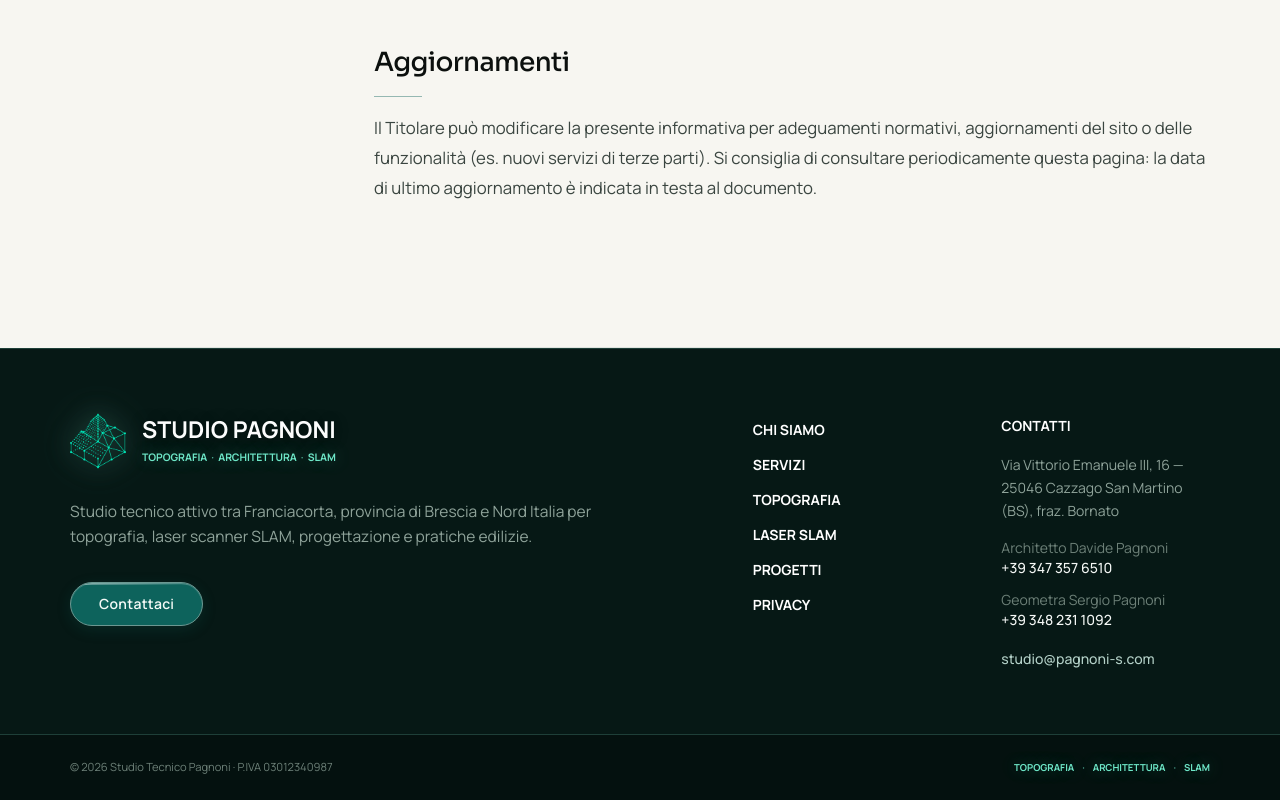
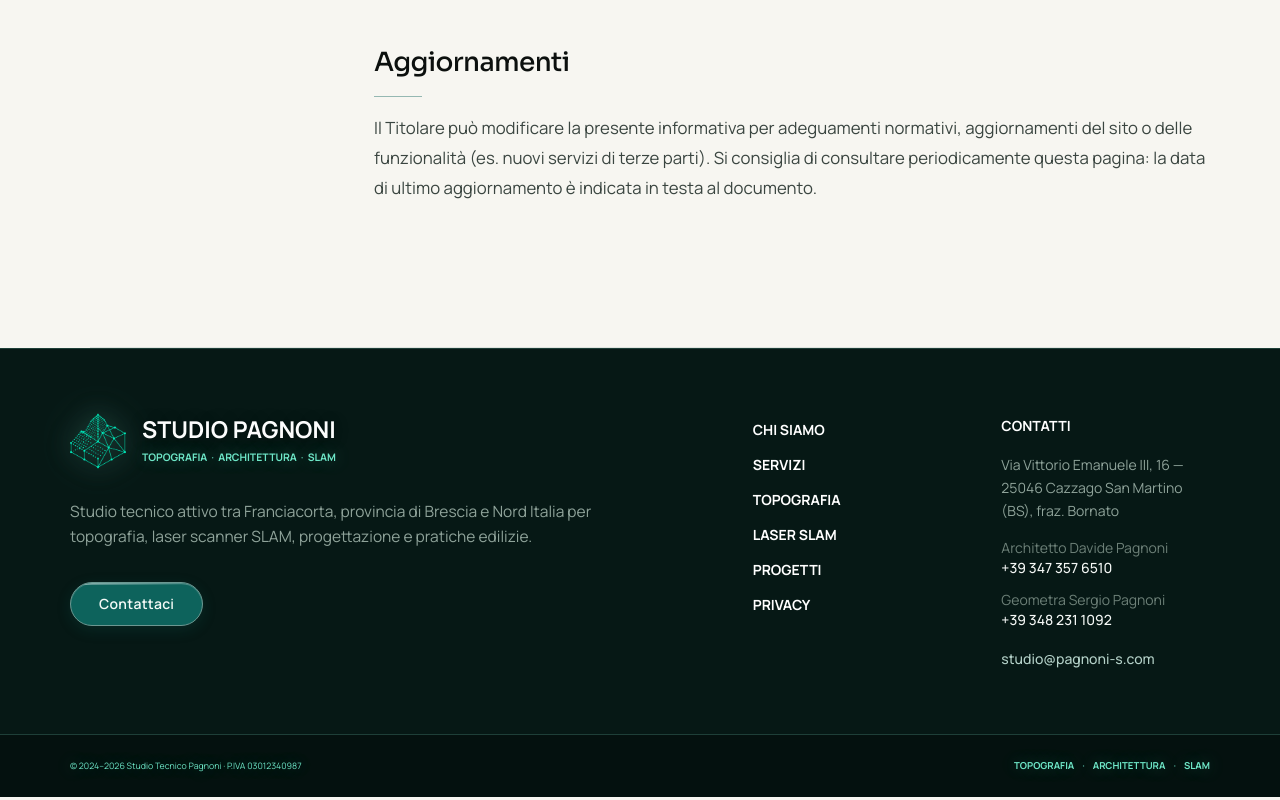
Before and after one commit to studiodavidepagnoni/studiopagnoni-site, a Next.js app: page /privacy-policy in a window 1280 px wide. Shown: the part 5504-6304 px from the top of the page. Built offline with nearby package versions, Linux system fonts and the light colour scheme; no server answers.

Commit message:
ancora miglioramenti

```diff
--- a/app/globals.css
+++ b/app/globals.css
@@ -723,6 +723,96 @@ body::before {
   transition: color 0.2s ease, text-shadow 0.2s ease;
 }
 
+.site-footer-copyright {
+  color: var(--brand-mark-tint);
+  text-shadow: 0 0 16px color-mix(in srgb, var(--brand-mark-tint) 38%, transparent);
+}
+
+.site-footer-bar {
+  display: flex;
+  flex-direction: column;
+  align-items: center;
+  gap: 0.625rem;
+  padding-block: 1.25rem;
+  text-align: center;
+}
+
+.site-footer-bar__copyright {
+  font-size: 0.52rem;
+  line-height: 1.45;
+  max-width: 36rem;
+}
+
+.site-footer-bar__tagline {
+  font-size: 0.55rem;
+}
+
+@media (min-width: 640px) {
+  .site-footer-bar {
+    flex-direction: row;
+    align-items: baseline;
+    justify-content: space-between;
+    gap: 1rem;
+    padding-block: 1.5rem;
+    text-align: left;
+  }
+
+  .site-footer-bar__copyright {
+    font-size: 0.55rem;
+    flex: 1 1 auto;
+    min-width: 0;
+  }
+
+  .site-footer-bar__tagline {
+    flex: 0 0 auto;
+    font-size: 0.6rem;
+    text-align: right;
+  }
+}
+
+.contact-form-feedback {
+  border-radius: 0.75rem;
+  border-width: 1px;
+  border-style: solid;
+  padding: 1rem 1.125rem;
+}
+
+.contact-form-feedback--success {
+  border-color: color-mix(in srgb, var(--primary-mid) 45%, transparent);
+  background: color-mix(in srgb, var(--primary-mid) 12%, var(--muted));
+}
+
+.contact-form-feedback--error {
+  border-color: color-mix(in srgb, #b91c1c 55%, transparent);
+  background: color-mix(in srgb, #fef2f2 88%, var(--muted));
+}
+
+.contact-form-feedback__title {
+  font-size: 1.05rem;
+  font-weight: 700;
+  line-height: 1.35;
+  color: var(--foreground);
+}
+
+.contact-form-feedback--success .contact-form-feedback__title {
+  color: var(--primary-mid);
+}
+
+.contact-form-feedback--error .contact-form-feedback__title {
+  color: #991b1b;
+}
+
+.contact-form-feedback__body {
+  margin-top: 0.35rem;
+  font-size: 0.95rem;
+  line-height: 1.55;
+  color: var(--copy-body);
+}
+
+.contact-form-feedback--error .contact-form-feedback__body a {
+  color: #991b1b;
+}
+
 /* Etichette ambiti — stesso mint della tagline logo (Topografia · Architettura · SLAM) */
 .progetti-area-label {
   color: var(--brand-mark-tint);
--- a/app/sitemap.ts
+++ b/app/sitemap.ts
@@ -1,5 +1,10 @@
 import type { MetadataRoute } from "next";
 import { projectAreas, projectCategories } from "@/lib/projects";
+import {
+  lastModifiedForProjectArea,
+  lastModifiedForProjectCase,
+  lastModifiedForStaticPath,
+} from "@/lib/sitemapDates";
 import { site } from "@/lib/site";
 
 /** Obbligatorio con `output: export` (GitHub Pages / hosting statico). */
@@ -23,7 +28,7 @@ export default function sitemap(): MetadataRoute.Sitemap {
 
   const entries: MetadataRoute.Sitemap = staticPaths.map(({ path, changeFrequency, priority }) => ({
     url: path === "" ? `${base}/` : `${base}${path}`,
-    lastModified: new Date(),
+    lastModified: lastModifiedForStaticPath(path),
     changeFrequency,
     priority,
   }));
@@ -31,14 +36,14 @@ export default function sitemap(): MetadataRoute.Sitemap {
   for (const area of projectAreas) {
     entries.push({
       url: `${base}/progetti/${area}`,
-      lastModified: new Date(),
+      lastModified: lastModifiedForProjectArea(area),
       changeFrequency: "monthly",
       priority: 0.75,
     });
     for (const c of projectCategories[area].cases) {
       entries.push({
         url: `${base}/progetti/${area}/${c.slug}`,
-        lastModified: new Date(),
+        lastModified: lastModifiedForProjectCase(area, c.slug),
         changeFrequency: "monthly",
         priority: 0.72,
       });
--- a/components/SiteFooter.tsx
+++ b/components/SiteFooter.tsx
@@ -1,5 +1,6 @@
 import Link from "next/link";
 import { SiteBrandLockup } from "@/components/SiteBrandLockup";
+import { formatCopyrightYearRange } from "@/lib/copyright";
 import { fontNav, fontSans } from "@/lib/fonts";
 import { layoutContentMaxClass, layoutGutterXClass, site } from "@/lib/site";
 import { ui } from "@/lib/ui";
@@ -103,15 +104,13 @@ export function SiteFooter() {
 
       <div className="border-t border-[var(--footer-edge)] bg-[var(--footer-bg-sub)]">
         <div className={layoutGutterXClass}>
-          <div
-            className={`${layoutContentMaxClass} flex flex-col items-center justify-between gap-3 py-6 text-center sm:flex-row sm:text-left`}
-          >
-            <p className="text-[0.7rem] text-[var(--footer-faint)]">
-              &copy; {new Date().getFullYear()} {site.legalName}
+          <div className={`${layoutContentMaxClass} site-footer-bar`}>
+            <p className={`${fontSans.className} site-footer-copyright site-footer-bar__copyright`}>
+              &copy; {formatCopyrightYearRange()} {site.legalName}
               {site.piva ? ` · P.IVA ${site.piva}` : null}
             </p>
             <p
-              className={`${fontNav.className} site-brand-tagline inline-flex flex-wrap items-baseline justify-center gap-x-1.5 text-[0.55rem] font-bold uppercase leading-snug tracking-normal sm:justify-end sm:gap-x-2 sm:text-[0.6rem]`}
+              className={`${fontNav.className} site-brand-tagline site-footer-bar__tagline inline-flex flex-wrap items-baseline justify-center gap-x-1.5 font-bold uppercase leading-snug tracking-normal sm:justify-end sm:gap-x-2`}
             >
               <span>Topografia</span>
               <span className="site-brand-tagline__sep" aria-hidden>
--- /dev/null
+++ b/lib/copyright.ts
@@ -0,0 +1,9 @@
+/** Anno di pubblicazione del sito (range copyright: da qui all'anno corrente). */
+export const SITE_COPYRIGHT_FROM_YEAR = 2024;
+
+/** Testo anni per riga copyright (es. «2024» o «2024–2026»). */
+export function formatCopyrightYearRange(now = new Date()): string {
+  const year = now.getFullYear();
+  if (year <= SITE_COPYRIGHT_FROM_YEAR) return String(year);
+  return `${SITE_COPYRIGHT_FROM_YEAR}–${year}`;
+}
--- /dev/null
+++ b/lib/sitemapDates.ts
@@ -0,0 +1,49 @@
+import type { ProjectArea } from "@/lib/projects";
+
+/**
+ * Date ultimo aggiornamento contenuti (ISO YYYY-MM-DD).
+ * Aggiornare la voce quando modificate testi, immagini o SEO della pagina.
+ */
+export const staticPageLastModified: Record<string, string> = {
+  "": "2026-05-21",
+  "/servizi": "2026-04-10",
+  "/topografia": "2026-04-10",
+  "/laser-scanner-slam": "2026-05-15",
+  "/contatti": "2026-05-21",
+  "/chi-siamo": "2026-04-01",
+  "/progetti": "2026-04-15",
+  "/privacy-policy": "2026-05-21",
+};
+
+export const projectAreaLastModified: Record<ProjectArea, string> = {
+  "territorio-verde": "2026-04-15",
+  "rilievi-digitalizzazione": "2026-05-15",
+  "edilizia-urbanistica": "2026-04-15",
+};
+
+/** Chiave `area/slug` — solo casi aggiornati dopo la data dell'area. */
+export const projectCaseLastModified: Partial<Record<`${ProjectArea}/${string}`, string>> = {
+  "rilievi-digitalizzazione/capannone-logistico-slam-rs10": "2026-05-15",
+  "rilievi-digitalizzazione/rilievi-gnss-e-slam": "2026-05-10",
+};
+
+const DEFAULT_PAGE_DATE = "2026-04-01";
+
+export function parseSitemapDate(iso: string): Date {
+  const [y, m, d] = iso.split("-").map(Number);
+  return new Date(Date.UTC(y, m - 1, d));
+}
+
+export function lastModifiedForStaticPath(path: string): Date {
+  return parseSitemapDate(staticPageLastModified[path] ?? DEFAULT_PAGE_DATE);
+}
+
+export function lastModifiedForProjectArea(area: ProjectArea): Date {
+  return parseSitemapDate(projectAreaLastModified[area]);
+}
+
+export function lastModifiedForProjectCase(area: ProjectArea, slug: string): Date {
+  const key = `${area}/${slug}` as `${ProjectArea}/${string}`;
+  const iso = projectCaseLastModified[key] ?? projectAreaLastModified[area];
+  return parseSitemapDate(iso);
+}
--- a/package.json
+++ b/package.json
@@ -20,6 +20,7 @@
     "prestart": "node scripts/check-next-build.cjs",
     "start": "next start",
     "lint": "eslint",
+    "typecheck": "tsc --noEmit",
     "lighthouse": "node scripts/lighthouse-audit.cjs"
   },
   "dependencies": {
```
Also changed, not shown: components/ContactForm.tsx (+85 -21 lines).
